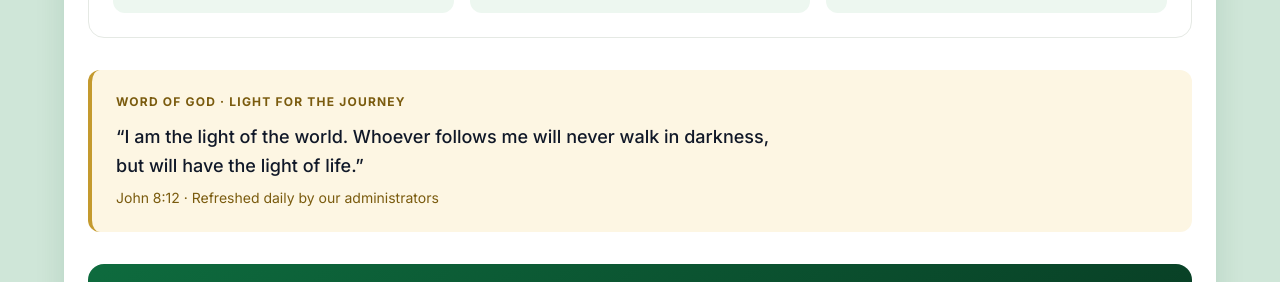
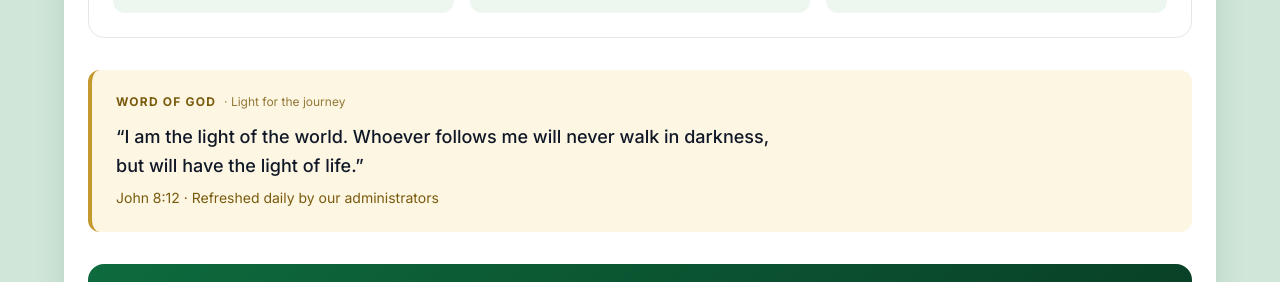
Before and after one commit to Noble3000/EDUFARM-2, a Next.js app in the folder web/: page / in a window 1280 px wide. Shown: the part 1353-1635 px from the top of the page. Built offline with nearby package versions, Linux system fonts and the light colour scheme; no server answers; the database is empty.

Commit message:
feat(dashboard): show the Word of God on student and lecturer dashboards

```diff
--- a/web/src/app/dashboard/page.tsx
+++ b/web/src/app/dashboard/page.tsx
@@ -6,6 +6,7 @@ import { useRouter } from "next/navigation";
 import { authClient } from "@/lib/auth-client";
 import { InstallButton } from "@/components/pwa";
 import { ThemeToggle } from "@/components/theme-toggle";
+import { LiveDevotional } from "../devotional";
 
 type Me = {
   id: string;
@@ -238,6 +239,9 @@ export default function DashboardPage() {
           </p>
         </section>
 
+        {/* Word of God — shown on every dashboard (student, lecturer, admin) */}
+        <LiveDevotional compact className="mt-4" />
+
         {(me?.role === "lecturer" || me?.role === "admin") && (
           <section className="mt-4 rounded-2xl border border-line p-5" aria-label="Teaching shortcuts">
             <h2 className="font-display text-lg font-semibold">Teach</h2>
--- a/web/src/app/devotional.tsx
+++ b/web/src/app/devotional.tsx
@@ -4,7 +4,14 @@ import { useEffect, useState } from "react";
 
 type D = { title: string; verseRef?: string | null; body: string } | null;
 
-export function LiveDevotional() {
+export function LiveDevotional({
+  compact = false,
+  className = "mt-8",
+}: {
+  /** Tighter padding/labels for in-dashboard placement. */
+  compact?: boolean;
+  className?: string;
+}) {
   const [d, setD] = useState<D>(null);
   const [loaded, setLoaded] = useState(false);
 
@@ -26,13 +33,28 @@ export function LiveDevotional() {
     "“I am the light of the world. Whoever follows me will never walk in darkness, but will have the light of life.”";
 
   return (
-    <section className="mt-8" aria-label="Word of God devotional">
-      <div className="rounded-xl border-l-4 border-gold-500 bg-gold-bg p-6">
-        <div className="text-xs font-bold tracking-widest text-gold-tx uppercase">
-          Word of God · {loaded ? title : "Devotional"}
+    <section className={className} aria-label="Word of God devotional">
+      <div
+        className={`rounded-xl border-l-4 border-gold-500 bg-gold-bg ${
+          compact ? "p-5" : "p-6"
+        }`}
+      >
+        <div className="flex flex-wrap items-center gap-2">
+          <span className="text-xs font-bold tracking-widest text-gold-tx uppercase">
+            Word of God
+          </span>
+          <span className="text-xs text-gold-tx opacity-80">
+            · {loaded ? title : "Devotional"}
+          </span>
         </div>
         <blockquote className="mt-3 max-w-2xl">
-          <p className="text-lg leading-relaxed font-medium">{body}</p>
+          <p
+            className={`leading-relaxed font-medium ${
+              compact ? "text-base" : "text-lg"
+            }`}
+          >
+            {body}
+          </p>
           <cite className="mt-2 block text-sm text-gold-tx not-italic">
             {verse} · Refreshed daily by our administrators
           </cite>
```
